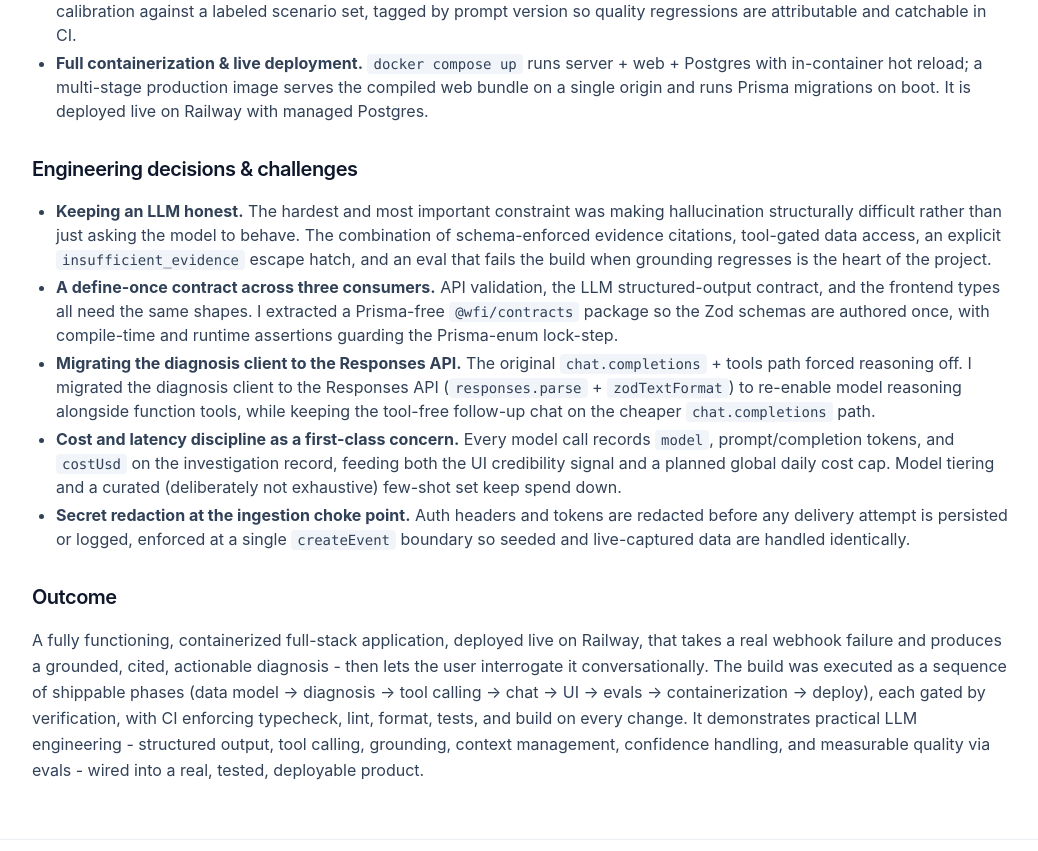
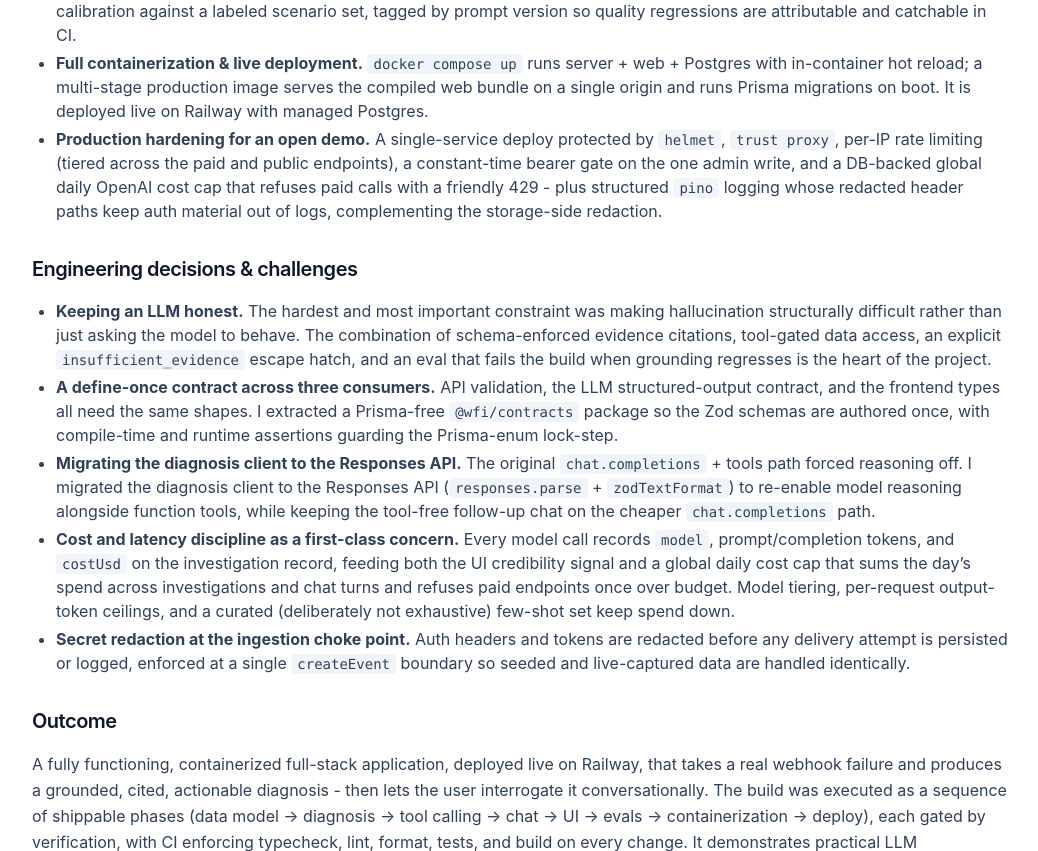
Before and after one commit to jesseiancary/portfolio, an Astro site: page /projects/webhook-investigator in a window 1280 px wide. Shown: the part 2211-3062 px from the top of the page, without its empty margins (120-1158 px from the left). Built offline with nearby package versions, Linux system fonts and the light colour scheme; Astro itself is replaced by a stand-in of ours.

Commit message:
docs: document webhook-investigator production hardening (#18)
Updates the webhook-investigator project write-up to reflect production-hardening work that is now live, and promotes the global daily cost cap from "planned" to shipped.

## Changes

- Add a **Production hardening for an open demo** bullet to the capabilities list, covering the single-service deploy protections: `helmet`, `trust proxy`, tiered per-IP rate limiting, a constant-time bearer gate on the admin write, a DB-backed global daily OpenAI cost cap (friendly 429), and redacted `pino` logging.
- Revise the **Cost and latency discipline** engineering bullet: the global daily cost cap is now implemented (summing spend across investigations and chat turns to refuse paid endpoints once over budget) rather than planned, and note per-request output-token ceilings as a spend control.

## Testing

Content-only change to a single project Markdown file; not separately tested.

```diff
--- a/src/content/projects/webhook-investigator.md
+++ b/src/content/projects/webhook-investigator.md
@@ -80,13 +80,14 @@ The project had two deliberate goals: to demonstrate **production-grade LLM inte
 - **A React UI for AI output.** Events dashboard, investigation detail with confidence badges and evidence citations that link to the underlying log fields, a remediation checklist, token/cost surfaced per run, streaming chat panel, and a manual submission form - with light/dark theming and proper loading/empty/error states.
 - **An LLM eval harness.** Scores classification accuracy (overall and per-category), grounding quality, and confidence calibration against a labeled scenario set, tagged by prompt version so quality regressions are attributable and catchable in CI.
 - **Full containerization & live deployment.** `docker compose up` runs server + web + Postgres with in-container hot reload; a multi-stage production image serves the compiled web bundle on a single origin and runs Prisma migrations on boot. It is deployed live on Railway with managed Postgres.
+- **Production hardening for an open demo.** A single-service deploy protected by `helmet`, `trust proxy`, per-IP rate limiting (tiered across the paid and public endpoints), a constant-time bearer gate on the one admin write, and a DB-backed global daily OpenAI cost cap that refuses paid calls with a friendly 429 - plus structured `pino` logging whose redacted header paths keep auth material out of logs, complementing the storage-side redaction.
 
 ## Engineering decisions & challenges
 
 - **Keeping an LLM honest.** The hardest and most important constraint was making hallucination structurally difficult rather than just asking the model to behave. The combination of schema-enforced evidence citations, tool-gated data access, an explicit `insufficient_evidence` escape hatch, and an eval that fails the build when grounding regresses is the heart of the project.
 - **A define-once contract across three consumers.** API validation, the LLM structured-output contract, and the frontend types all need the same shapes. I extracted a Prisma-free `@wfi/contracts` package so the Zod schemas are authored once, with compile-time and runtime assertions guarding the Prisma-enum lock-step.
 - **Migrating the diagnosis client to the Responses API.** The original `chat.completions` + tools path forced reasoning off. I migrated the diagnosis client to the Responses API (`responses.parse` + `zodTextFormat`) to re-enable model reasoning alongside function tools, while keeping the tool-free follow-up chat on the cheaper `chat.completions` path.
-- **Cost and latency discipline as a first-class concern.** Every model call records `model`, prompt/completion tokens, and `costUsd` on the investigation record, feeding both the UI credibility signal and a planned global daily cost cap. Model tiering and a curated (deliberately not exhaustive) few-shot set keep spend down.
+- **Cost and latency discipline as a first-class concern.** Every model call records `model`, prompt/completion tokens, and `costUsd` on the investigation record, feeding both the UI credibility signal and a global daily cost cap that sums the day's spend across investigations and chat turns and refuses paid endpoints once over budget. Model tiering, per-request output-token ceilings, and a curated (deliberately not exhaustive) few-shot set keep spend down.
 - **Secret redaction at the ingestion choke point.** Auth headers and tokens are redacted before any delivery attempt is persisted or logged, enforced at a single `createEvent` boundary so seeded and live-captured data are handled identically.
 
 ## Outcome
```
